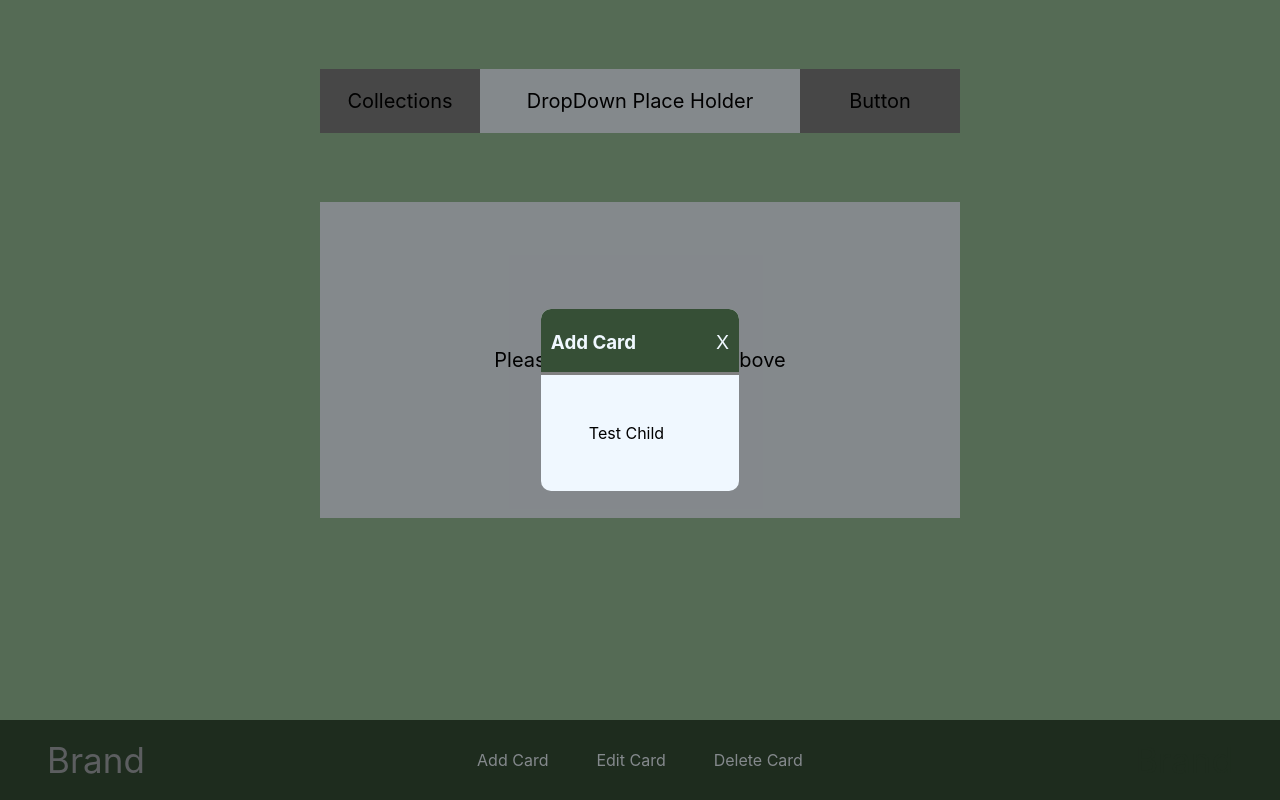
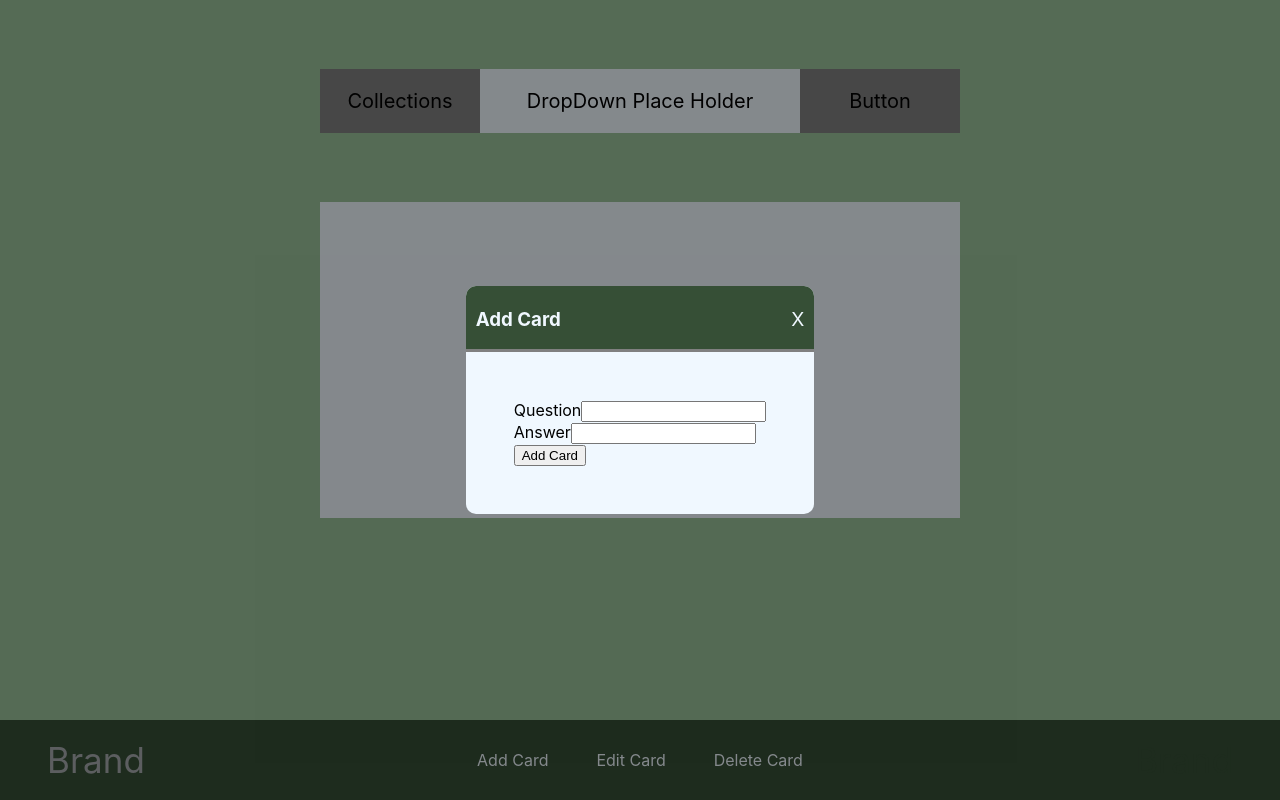
Before and after one commit to TinTooth/flashcardsFrontEnd, a React (Create React App) app: page / in a window 1280 px wide. Both pictures are taken after a click on the element "Add Card". Built offline with nearby package versions, Linux system fonts and the light colour scheme; no server answers.

Commit message:
Added AddCard Functionality

```diff
--- a/src/App.jsx
+++ b/src/App.jsx
@@ -64,7 +64,7 @@ function App() {
           flashCards = {flashCards} currentCard = {currentCard}
           click = {upCardClick} text = 'NEXT'></NextPrev>
       </div>
-      <Footer/>
+      <Footer currentCollection={currentCollection} getFlashCards ={getFlashCards}/>
     </div>
   );
 }
--- /dev/null
+++ b/src/Components/AddCard/AddCard.jsx
@@ -0,0 +1,31 @@
+import './AddCard.css'
+import React, { useState } from 'react';
+
+const AddCard = ({close, addCard}) => {
+    const [word,setWord] = useState('');
+    const [definition,setDefinition] = useState('');
+
+    const handleSubmit = (e) => {
+        e.preventDefault()
+        let newCard = {word:word,definition:definition};
+        addCard(newCard);
+        close();
+    }
+
+    return (
+        <form onSubmit = {handleSubmit}>
+            <div>
+                <label>Question</label>
+                <input type="text" value = {word} onChange = {(e)=> setWord(e.target.value)}/>
+            </div>
+            <div>
+                <label>Answer</label>
+                <input type="text" value = {definition} onChange = {(e)=> setDefinition(e.target.value)}/>
+            </div>
+            <button type = 'sumbit'>Add Card</button>
+        </form>
+
+    );
+}
+
+export default AddCard;
--- a/src/Components/Footer/Footer.jsx
+++ b/src/Components/Footer/Footer.jsx
@@ -1,8 +1,10 @@
 import React, { useState } from 'react';
 import './Footer.css'
 import Modal from '../Modal/Modal';
+import AddCard from '../AddCard/AddCard';
+import axios from 'axios';
 
-const Footer = (prop) => {
+const Footer = ({currentCollection, getFlashCards}) => {
     const [showAdd,setShowAdd] = useState(false)
     const [showEdit,setShowEdit] = useState(false)
     const [showDelete,setShowDelete] = useState(false)
@@ -20,10 +22,23 @@ const Footer = (prop) => {
         else {setShowDelete(false);}
     }
 
+    async function addCard(newCard) {
+        let endpoint = 'http://127.0.0.1:8000/api/collections/' + currentCollection.id +'/cards/'
+        const response = await axios.post(endpoint,newCard)
+        if (response.status === 201){
+            getFlashCards(currentCollection.id)
+        }
+    }
+
+
+
 
     return (
         <div className='footer'>
-            <Modal title = 'Add Card' onClose={handleAdd} show ={showAdd}>Test Child</Modal>
+            <Modal title = 'Add Card' onClose={handleAdd} show ={showAdd}>
+                <AddCard close={handleAdd} addCard= {addCard}/>
+                </Modal>
+
             <Modal title = 'Edit Card' onClose = {handleEdit} show ={showEdit}>Test</Modal>
             <Modal title = 'Edit Card' onClose = {handleDelete} show ={showDelete}>Tester</Modal>
             <div className='brand'>Brand</div>
```
Also changed, not shown: src/Components/AddCard/AddCard.css (added).
